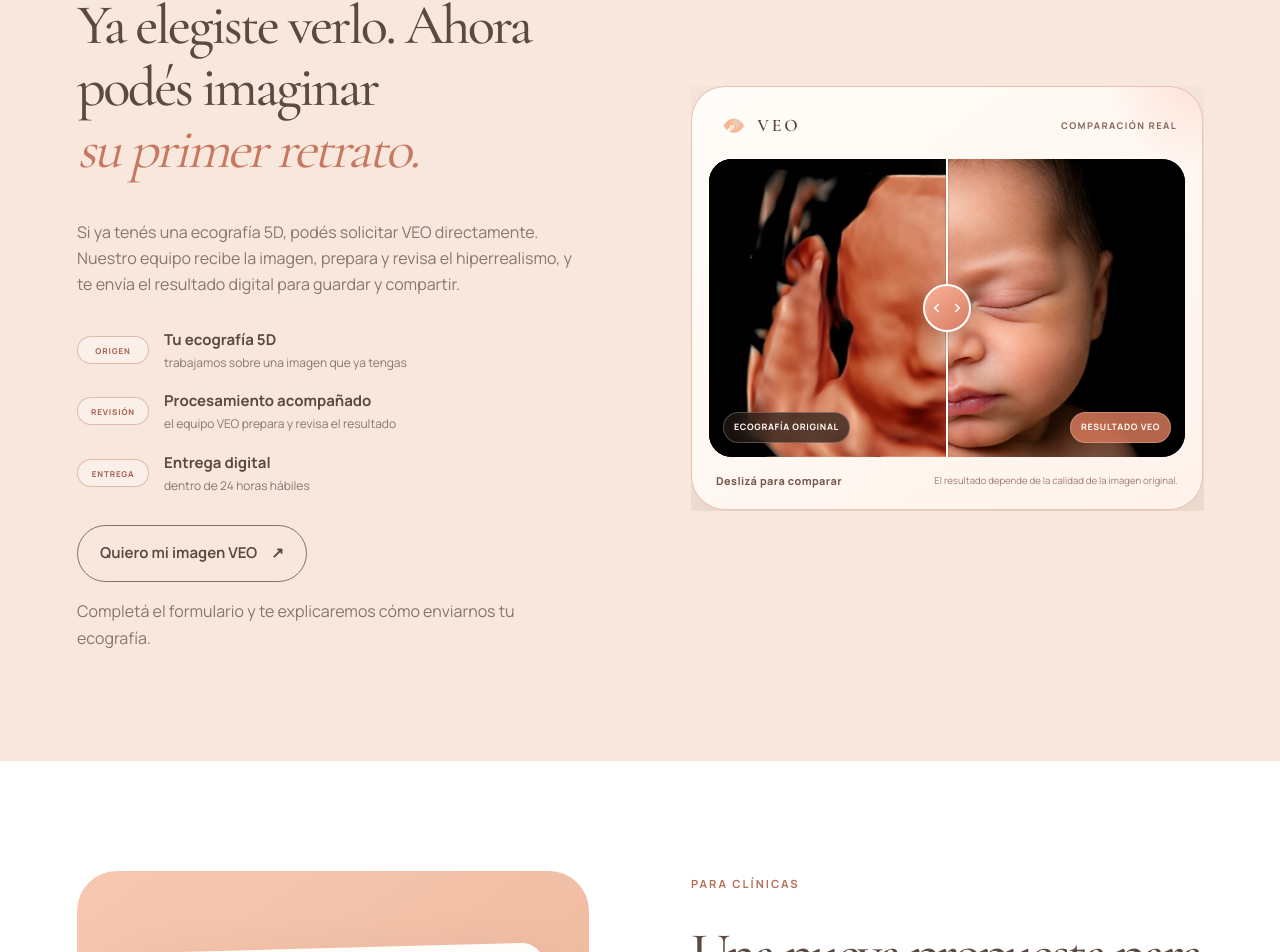
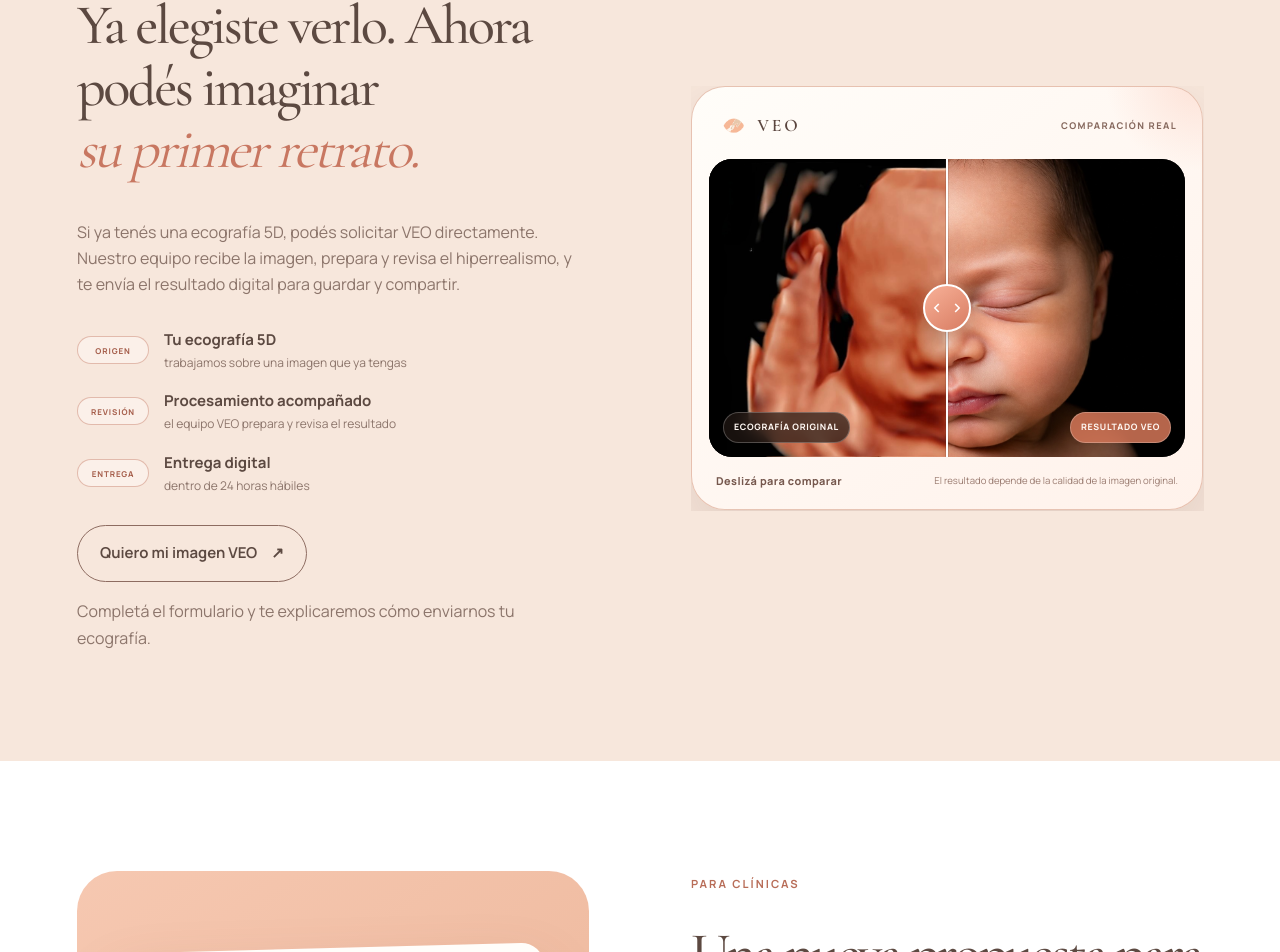
Before and after one commit to LeonardoMusk/veo-landing-page, a Next.js app: page / in a window 1280 px wide. Shown: the part 1990-2942 px from the top of the page. Built offline with nearby package versions, Linux system fonts and the light colour scheme; no server answers.

Commit message:
Raise original image in real comparison

```diff
--- a/app/globals.css
+++ b/app/globals.css
@@ -298,6 +298,7 @@
 .veo-slider-head>span{font-size:.58rem;font-weight:750;letter-spacing:.15em;text-transform:uppercase}
 .veo-slider-stage{position:relative;aspect-ratio:1.6/1;border-radius:23px;background:#130f0d;box-shadow:inset 0 0 0 1px rgba(255,255,255,.12);overflow:hidden;isolation:isolate}
 .veo-slider-image{position:absolute;inset:0;width:100%;height:100%;object-fit:cover;object-position:center 66%;user-select:none;pointer-events:none}
+.veo-slider-image-original{object-position:center 80%}
 .veo-slider-original{position:absolute;z-index:2;inset:0;will-change:clip-path}
 .veo-slider-label{position:absolute;z-index:4;bottom:14px;padding:7px 10px;border:1px solid rgba(255,255,255,.24);border-radius:999px;background:rgba(35,25,21,.7);backdrop-filter:blur(9px);color:#fff8f3;font-size:.55rem;font-weight:750;letter-spacing:.08em;text-transform:uppercase;pointer-events:none}
 .label-original{left:14px}.label-result{right:14px;background:rgba(211,118,88,.86)}
--- a/app/page.tsx
+++ b/app/page.tsx
@@ -55,7 +55,7 @@
           style={{ clipPath: `inset(0 ${100 - position}% 0 0)` }}
           aria-hidden="true"
         >
-          <img className="veo-slider-image" src="/veo-ejemplo-01-original.jpeg" alt="" />
+          <img className="veo-slider-image veo-slider-image-original" src="/veo-ejemplo-01-original.jpeg" alt="" />
         </div>
         <span className="veo-slider-label label-original">Ecografía original</span>
         <span className="veo-slider-label label-result">Resultado VEO</span>
```
